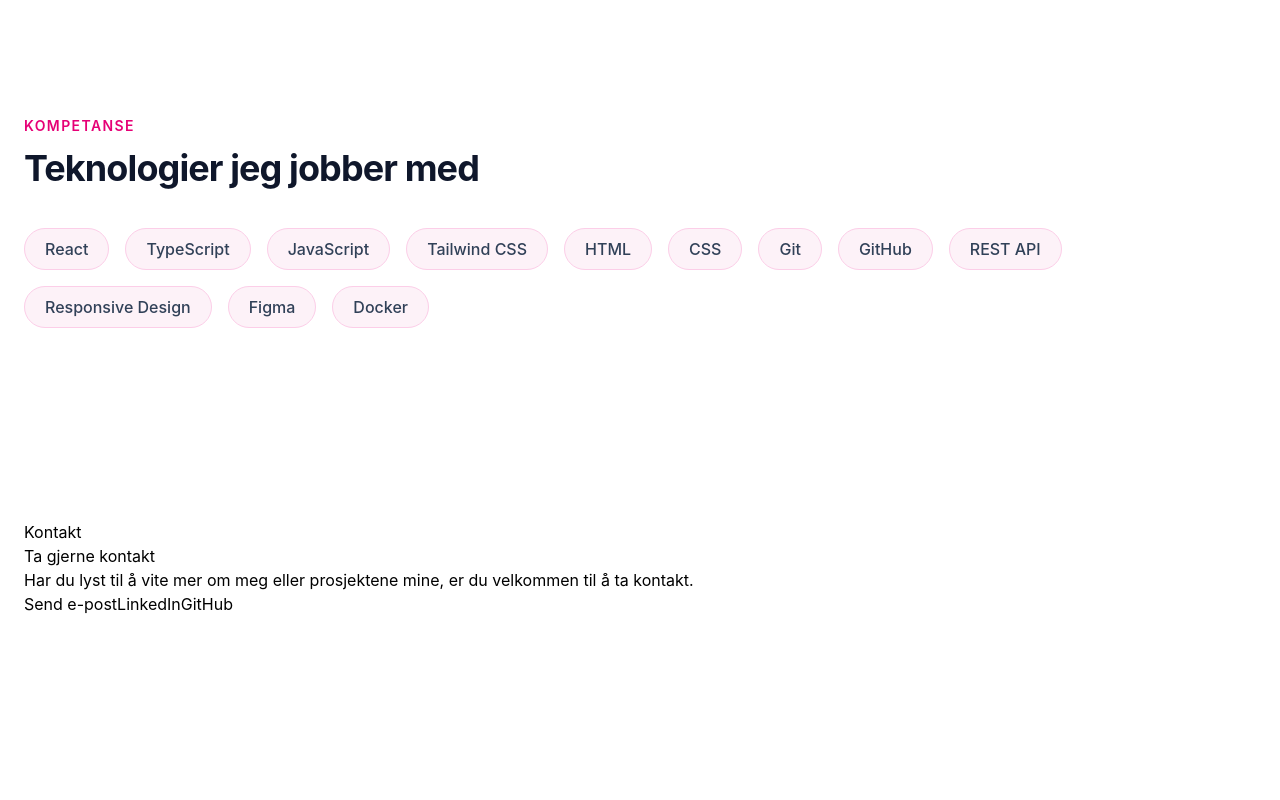
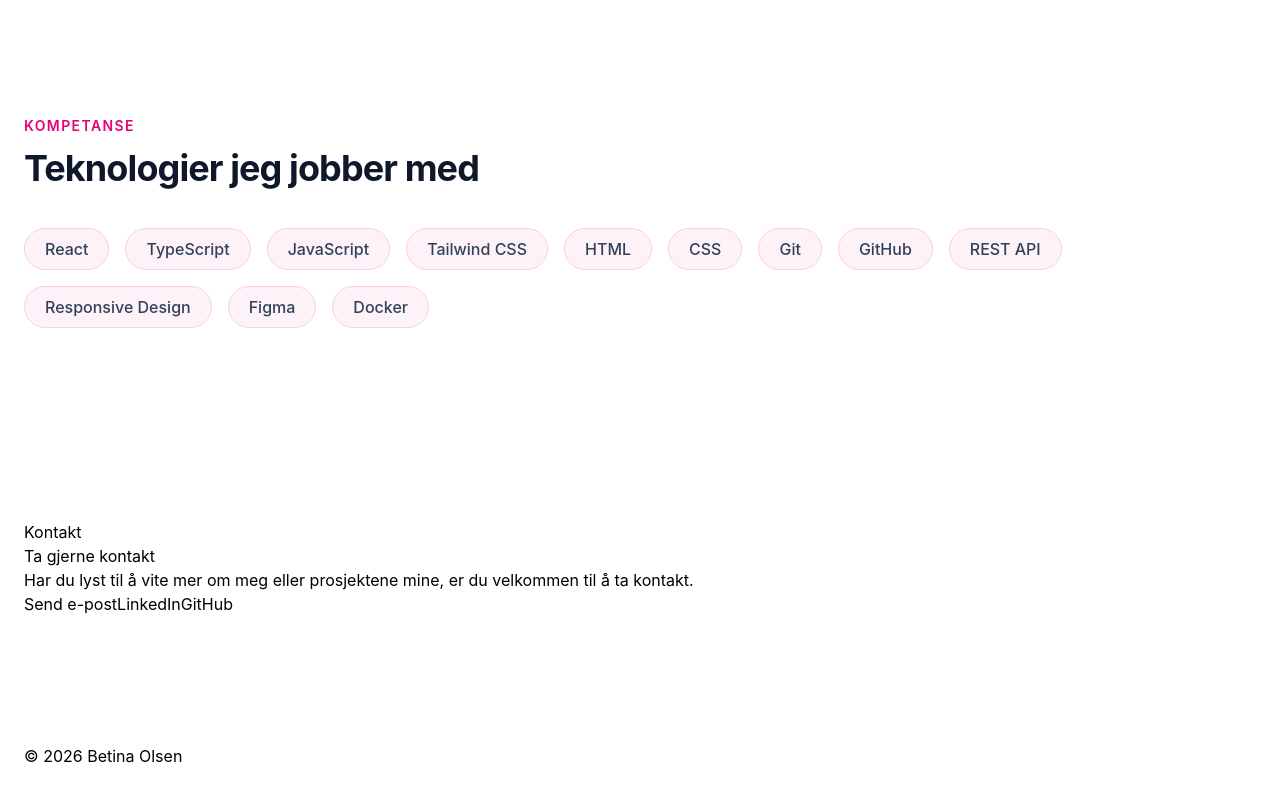
Before and after one commit to Betina9/Portfilio, a React (Vite) app: page / in a window 1280 px wide. Shown: the part 2190-2990 px from the top of the page. Before the commit the page ends 2902 px from the top, so only its background shows below. Built offline with nearby package versions, Linux system fonts and the light colour scheme; the HTML template or start-up script is replaced by a standard one.

Commit message:
feat: wrap main content in a <main> tag and implement dynamic footer with current year

```diff
--- a/src/App.tsx
+++ b/src/App.tsx
@@ -13,12 +13,14 @@ function App() {
     <>
       <Header />
 
+      <main>
         <Hero />
         <About />
         <Projects />
         <Experience />
         <Skills />
         <Contact />
+      </main>
 
       <Footer />
     </>
--- a/src/components/Footer.tsx
+++ b/src/components/Footer.tsx
@@ -1,5 +1,13 @@
 function Footer() {
-  return <footer></footer>;
+  const currentYear = new Date().getFullYear();
+
+  return (
+    <footer className="px-6 py-8">
+      <div className="mx-auto max-w-7xl">
+        <p>&copy; {currentYear} Betina Olsen</p>
+      </div>
+    </footer>
+  );
 }
 
 export default Footer;
```
Lines whose indentation alone changed are shown as unchanged.
